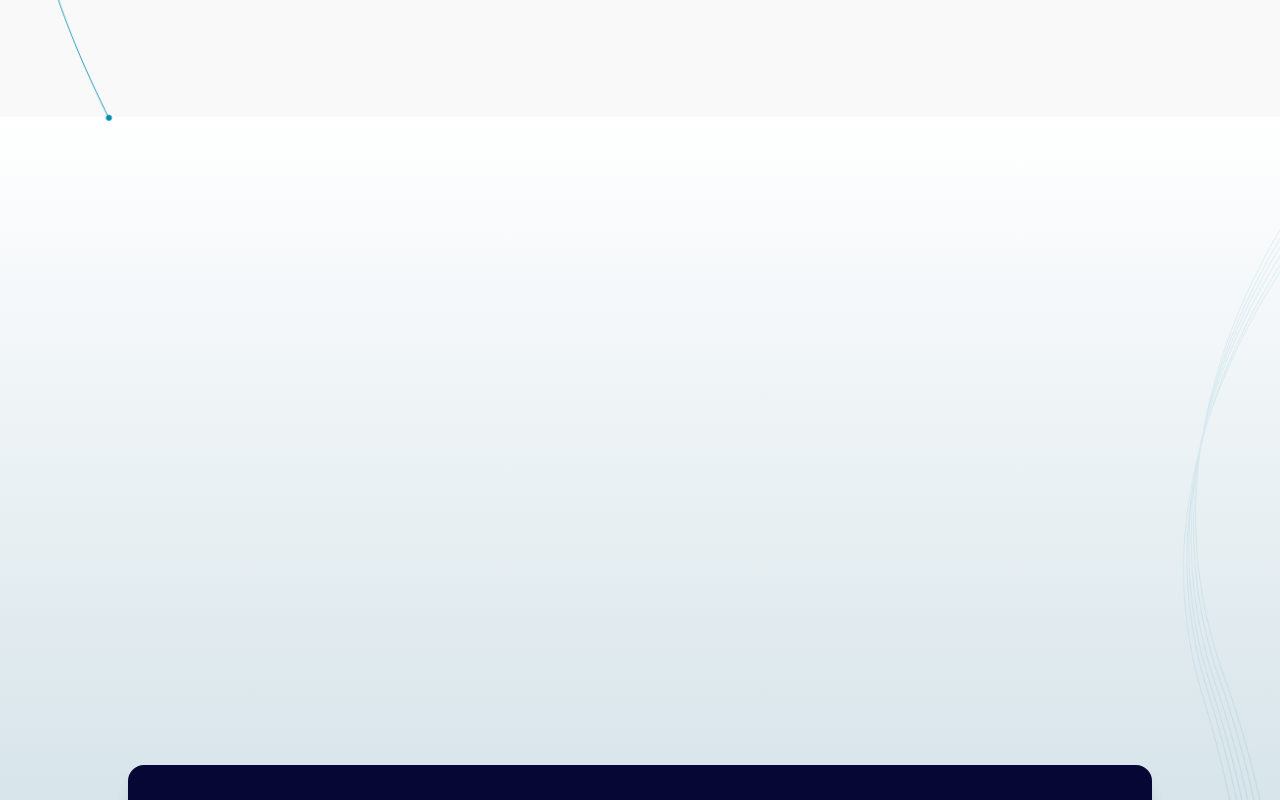
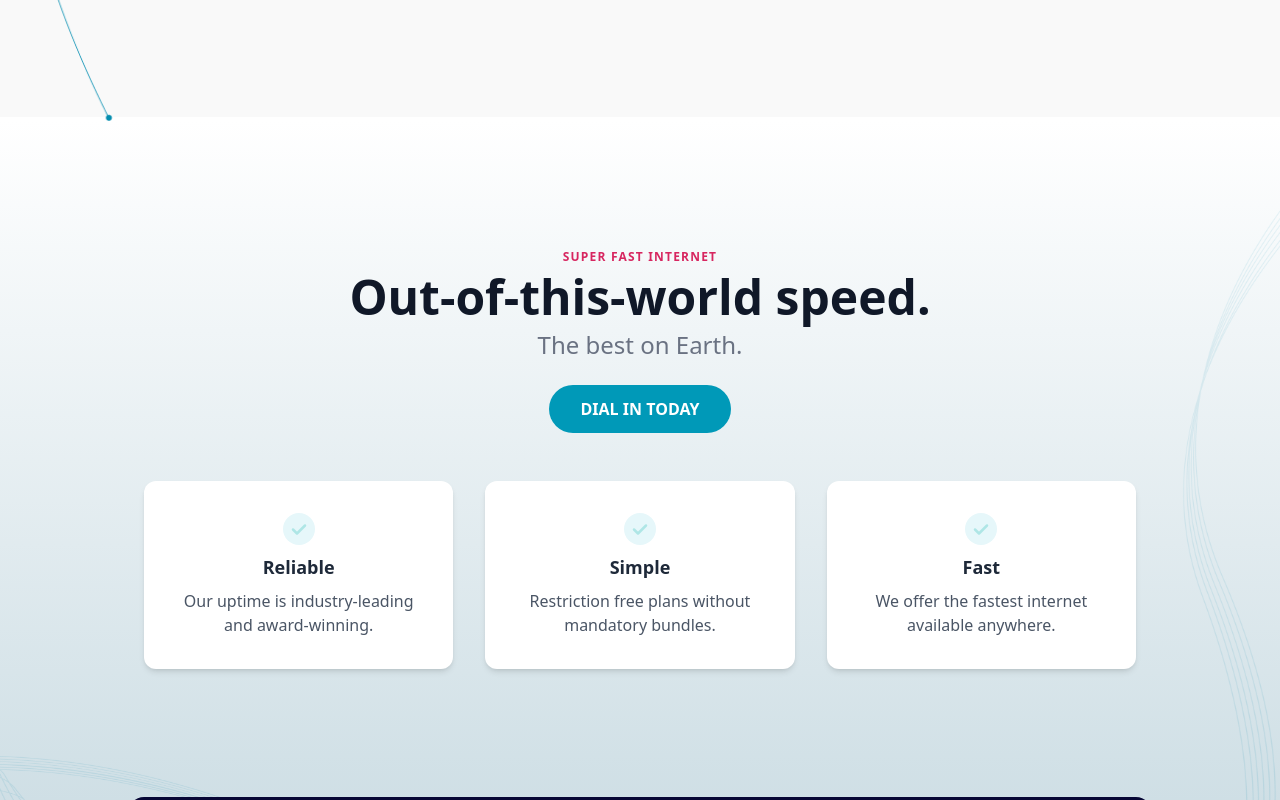
Before and after one commit to mvrzan/salesforce-connections-demo, a React (Vite) app in the folder client/: page / in a window 1280 px wide. Shown: the part 820-1620 px from the top of the page. Built offline with nearby package versions, Linux system fonts and the light colour scheme; no server answers.

Commit message:
refactor Discount component

```diff
--- a/client/src/components/Discount.tsx
+++ b/client/src/components/Discount.tsx
@@ -1,15 +1,26 @@
+import SuperFastInternet from "./SuperFastInternet";
 import backgroundImage from "../assets/background/LineArt_lines_internet_bgTrim2.png";
 
 const Discount = () => {
   return (
-    <div className="w-full relative overflow-hidden rounded-lg shadow-md flex items-center justify-center">
-      <img
-        src={backgroundImage}
-        alt="Discount background art"
-        className="w-full h-auto object-cover pointer-events-none select-none z-[1]"
-      />
-      <div className="absolute inset-0 z-[5] pointer-events-none bg-gradient-to-b from-white to-[#93B7C5] opacity-70" />
-      <div className="absolute inset-0 flex items-end justify-center z-10 pb-80">
+    <div
+      className="w-full relative overflow-hidden min-h-[60vh]"
+      style={{
+        backgroundImage: `url(${backgroundImage})`,
+        backgroundRepeat: "no-repeat",
+        backgroundPosition: "center",
+        backgroundSize: "100% 100%",
+      }}
+    >
+      {/* Gradient overlay */}
+      <div className="absolute inset-0 z-[1] pointer-events-none bg-gradient-to-b from-white to-[#93B7C5] opacity-70" />
+      {/* Content */}
+      <div className="relative z-10 flex flex-col items-center justify-center min-h-[60vh] py-16">
+        <div className="w-full flex justify-center z-20 mb-8">
+          <div className="w-full max-w-5xl">
+            <SuperFastInternet />
+          </div>
+        </div>
         <div className="bg-[#070735] rounded-2xl px-8 py-10 max-w-5xl w-full flex flex-col items-center text-center text-white shadow-lg">
           <h2 className="text-2xl md:text-xl font-bold mb-2 tracking-widest text-[#278D90]">BUNDLES DEALS</h2>
           <p className="text-lg md:text-3xl font-semibold mb-2">
```
